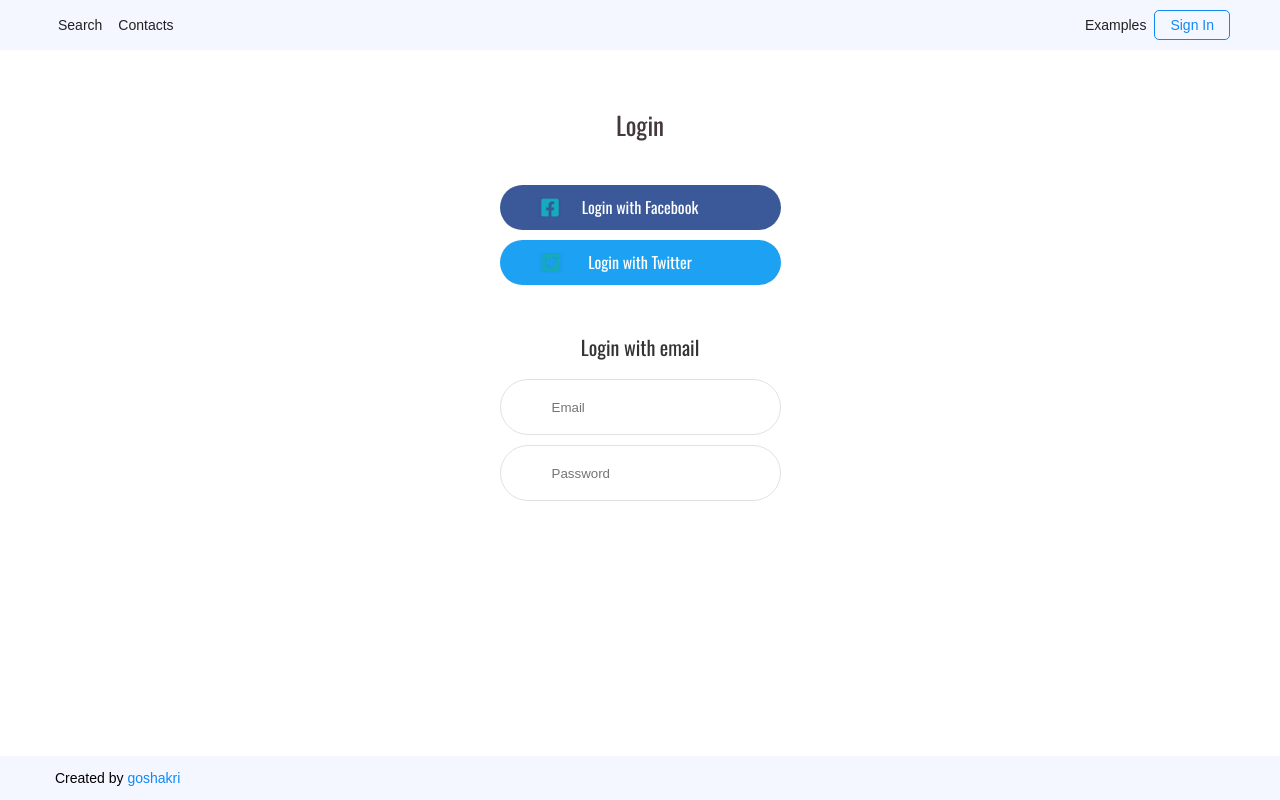
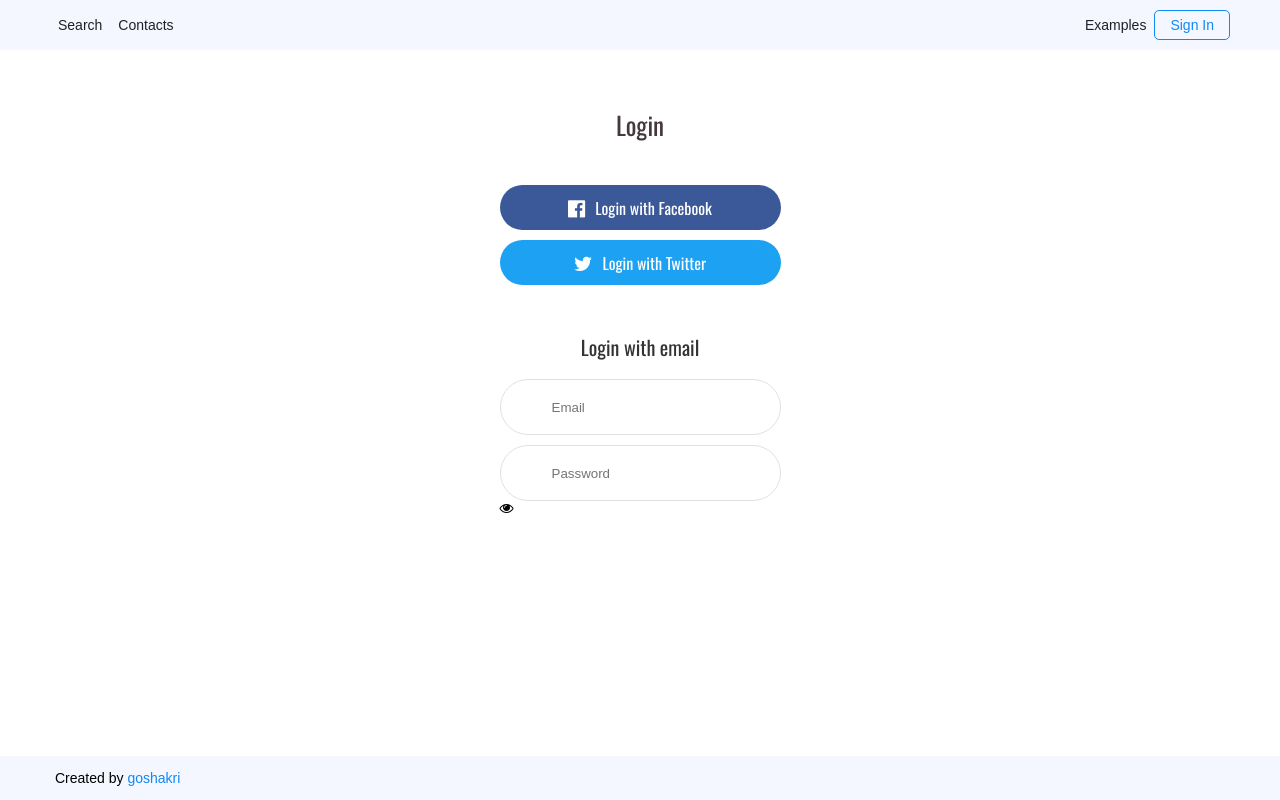
Before and after one commit to goshakri/google-Home-page1, a React (Create React App) app: page /SignIn in a window 1280 px wide. Built offline with nearby package versions, Linux system fonts and the light colour scheme.

Commit message:
Change icon/add new moudels

```diff
--- a/public/index.html
+++ b/public/index.html
@@ -11,7 +11,7 @@
     <link rel="apple-touch-icon" href="%PUBLIC_URL%/logo192.png" />
     <link rel="manifest" href="%PUBLIC_URL%/manifest.json" />
     <link href="https://fonts.googleapis.com/css2?family=Oswald&display=swap" rel="stylesheet">
-    <link rel="stylesheet" href="path/to/font-awesome/css/font-awesome.min.css">
+    <link href="https://maxcdn.bootstrapcdn.com/font-awesome/4.7.0/css/font-awesome.min.css" rel="stylesheet" integrity="sha384-wvfXpqpZZVQGK6TAh5PVlGOfQNHSoD2xbE+QkPxCAFlNEevoEH3Sl0sibVcOQVnN" crossorigin="anonymous">
     <title>React App</title>
   </head>
   <body>
--- a/src/SignIn.js
+++ b/src/SignIn.js
@@ -15,11 +15,20 @@ function SignIn() {
                 <span className="Text Text--login u-pb-40">Login</span>
 
                 <div className="u-pt-5">
-                  <a className="Button Button--linkbgone" href="#">Login with Facebook</a>
+                  <a className="Button Button--linkbgone" href="#">
+                  <div className="FontAwesome FontAwesome--socialnetwork">
+                    <i class="fa fa-facebook-official" aria-hidden="true"></i>
+                  </div>
+                  Login with Facebook</a>
                 </div>
 
                 <div className="u-pt-10">
-                  <a className="Button Button--linkbgtwo" href="#">Login with Twitter</a>
+                  <a className="Button Button--linkbgtwo" href="#">
+                  <div className="FontAwesome FontAwesome--socialnetwork">
+                    <i class="fa fa-twitter" aria-hidden="true"></i>
+                  </div>
+                  Login with Twitter
+                  </a>
                 </div>
 
                 <span className="Text Text--loginwithemail u-pt-50">Login with email</span>
@@ -30,6 +39,9 @@ function SignIn() {
 
                 <div className="Input u-pt-10">
                   <input className="Field Field--register" type="password" name="password" placeholder="Password" ></input>
+                  <div className="FontAwesome FontAwesome--eye">
+                  <i class="fa fa-eye" aria-hidden="true"></i>
+                  </div>
                 </div>
 
               </form>
--- a/src/index.scss
+++ b/src/index.scss
@@ -16,5 +16,6 @@
 @import './stylesheets/modules/_Text.scss';
 @import './stylesheets/modules/_Logo.scss';
 @import './stylesheets/modules/_WrapLogin.scss';
+@import './stylesheets/modules/_FontAwesome.scss';
 
 @import './stylesheets/_utilities.scss';
--- a/src/stylesheets/modules/_Button.scss
+++ b/src/stylesheets/modules/_Button.scss
@@ -28,15 +28,9 @@
     height: 45px;
     border-radius: 25px;
     width: 100%;
-    line-height: 1.2;
     font-size: 16px;
     color: #fff;
     background-color: #3b5998;
-
-    background-image: url(../../images/facebook.png);
-    background-repeat: no-repeat;
-    background-size: 26px;
-    background-position: center left 37px;
   }
 
   &--linkbgone:hover {
@@ -56,15 +50,9 @@
     height: 45px;
     border-radius: 25px;
     width: 100%;
-    line-height: 1.2;
     font-size: 16px;
     color: #fff;
     background-color: #1da1f2;
-
-    background-image: url(../../images/twitter.png);
-    background-repeat: no-repeat;
-    background-size: 26px;
-    background-position: center left 38px;
   }
 
   &--linkbgtwo:hover {
--- /dev/null
+++ b/src/stylesheets/modules/_FontAwesome.scss
@@ -0,0 +1,6 @@
+.FontAwesome {
+  &--socialnetwork {
+    padding-right: 10px;
+    font-size: 20px;
+  }
+}
```
Also changed, not shown: src/images/facebook.png (deleted), src/images/twitter.png (deleted).
